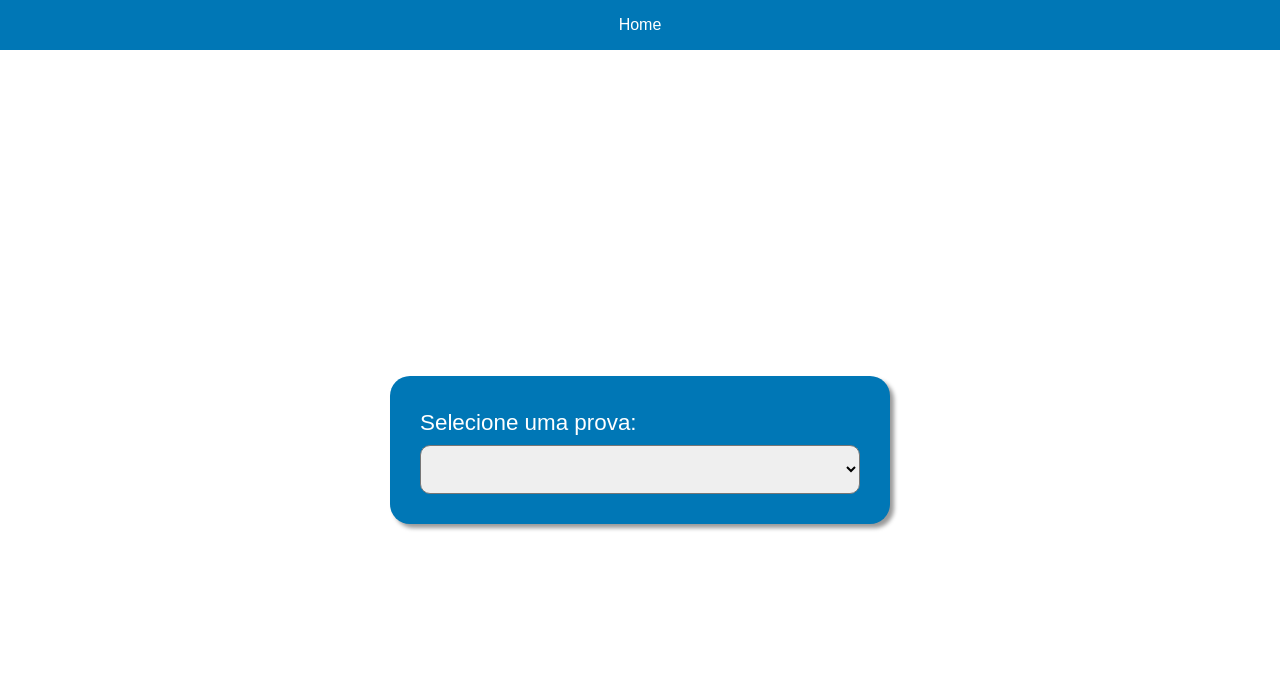
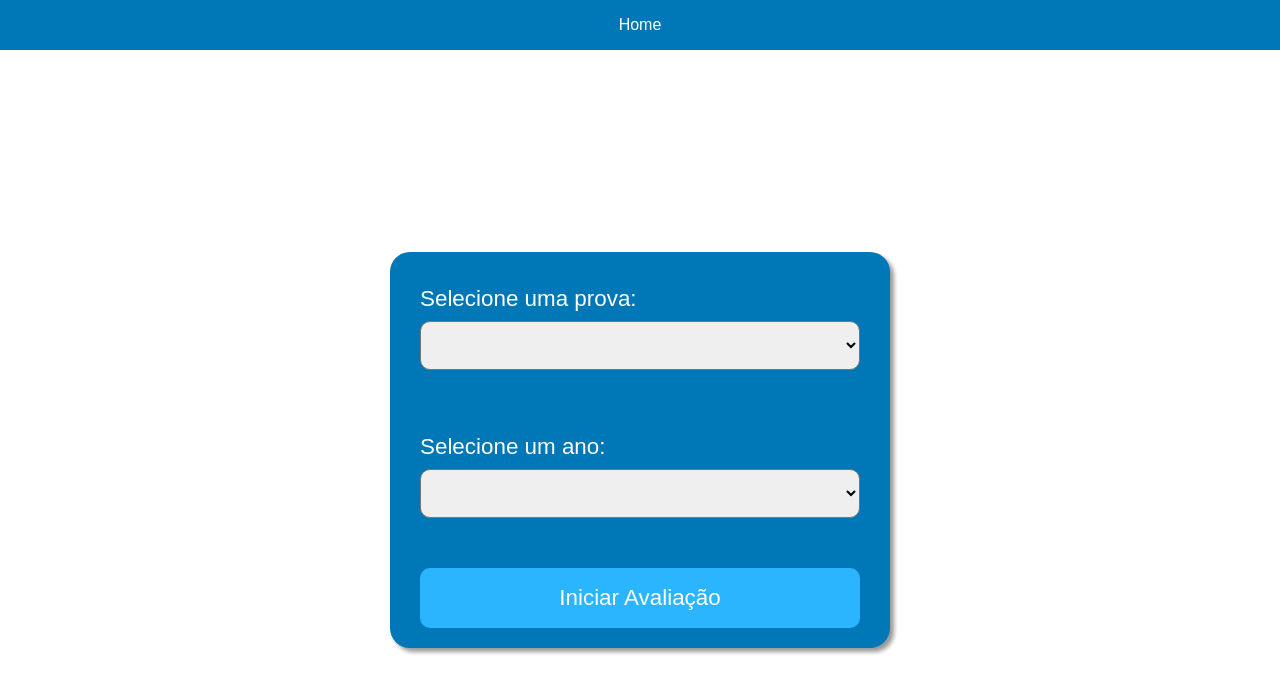
Before and after one commit to MunizMat/sitereact, a React (Create React App) app: page / in a window 1280 px wide. Shown: the top 694 px of the page. Built offline with nearby package versions, Linux system fonts and the light colour scheme.

Commit message:
Estilizando a página Home

```diff
--- a/src/pages/Home/index.js
+++ b/src/pages/Home/index.js
@@ -1,21 +1,23 @@
 import React, { useState, useRef, createRef, useEffect }from "react";
 import {Prova} from '../../prova';
 import { MyNav } from '../../components/nav/index';
-import { FormContainer, HomePage, UserInput } from './styled';
+import { FormContainer, HomePage, UserInput, FormButton } from './styled';
 
 
 
-const arrayProvas = removeDuplicados(Prova.instances.map(valor => valor.tipoDeProva));
+const arrayProvas = removeDuplicates(Prova.instances.map(valor => valor.tipoDeProva));
 
 const anoEProva = () => {
     const object = {};
-    arrayProvas.forEach(valor => object[valor] = removeDuplicados(Prova.instances.filter(nome => nome.tipoDeProva === valor).map(value => value.ano)));
+    arrayProvas.forEach(valor => object[valor] = removeDuplicates(Prova.instances.filter(nome => nome.tipoDeProva === valor).map(value => value.ano)));
     return object;
 }
 
-function removeDuplicados (array){
+function removeDuplicates (array){
     return array.filter((valor, indice, array) => valor !== array[indice + 1]);
 };
+
+console.log(anoEProva());
 
 
 export default function Home (){
@@ -23,23 +25,6 @@ export default function Home (){
     const [ano, setAno] = useState('');
     const [dia, setDia] = useState('');
     const [errors, setErrors] = useState([]);
-    console.log('teste');
-
-
-    const fields = {
-        prova: {
-            required: true,
-            message: 'É necessário escolher uma prova'
-        },
-        ano: {
-            required: true,
-            message: 'É necessário escolher um ano'
-        },
-        dia: {
-            required: prova === 'ENEM' ? true : false,
-            message: 'É necessário escolher um dia'
-        }
-    }
 
     useEffect(() => {
         firstRender.current = false;
@@ -72,13 +57,28 @@ export default function Home (){
                 <FormContainer method="POST">
                     <UserInput>
                         <label htmlFor="prova">Selecione uma prova:</label>
-                        <select name="prova" id="prova" >
+                        <select name="prova" id="prova" onChange={handleProvaChange}>
                             <option></option>
-                            <option>Enem</option>
-                            <option>Fuvest</option>
-                            <option>Unicamp</option>
+                            {arrayProvas.map(prova => <option value={prova}>{prova}</option>)}
                         </select>
                     </UserInput>
+                    <UserInput>
+                        <label htmlFor="ano">Selecione um ano:</label>
+                        <select name="ano" id="ano" >
+                            <option></option>
+                            {prova && anoEProva()[prova].map(ano => <option value={ano}>{ano}</option>)}
+                        </select>
+                    </UserInput>
+                    {prova === 'ENEM' &&
+                    <UserInput>
+                        <label htmlFor="dia">Selecione um dia:</label>
+                        <select name="dia" id="dia" >
+                            <option></option>
+                            <option value="1">1</option>
+                            <option value="2">2</option>
+                        </select>
+                    </UserInput>}
+                    <FormButton type="submit">Iniciar Avaliação</FormButton>
                 </FormContainer>
             </HomePage>
         )
--- a/src/pages/Home/styled.js
+++ b/src/pages/Home/styled.js
@@ -8,6 +8,7 @@ export const HomePage = styled.div`
     width: 100%;
     height: 100%;
     color: white;
+    font-size: 1.4em;
 `
 
 export const FormContainer = styled.form`
@@ -16,6 +17,7 @@ export const FormContainer = styled.form`
     padding: 10px;
     display: flex;
     flex-direction: column;
+    justify-content: center;
     gap: 20px;
     width: 500px;
     margin: 0 40px;
@@ -26,10 +28,17 @@ export const UserInput = styled.fieldset`
     flex-direction: column;
     gap: 5px;
     padding: 20px;
-    font-size: 1.4em;
 
     select {
         border-radius: 10px;
         padding: 10px;
     }
 `
+export const FormButton = styled.button`
+    background: ${secondaryColor};
+    border: none;
+    border-radius: 10px;
+    color: white;
+    height: 60px;
+    margin: 10px 20px;
+`
```
